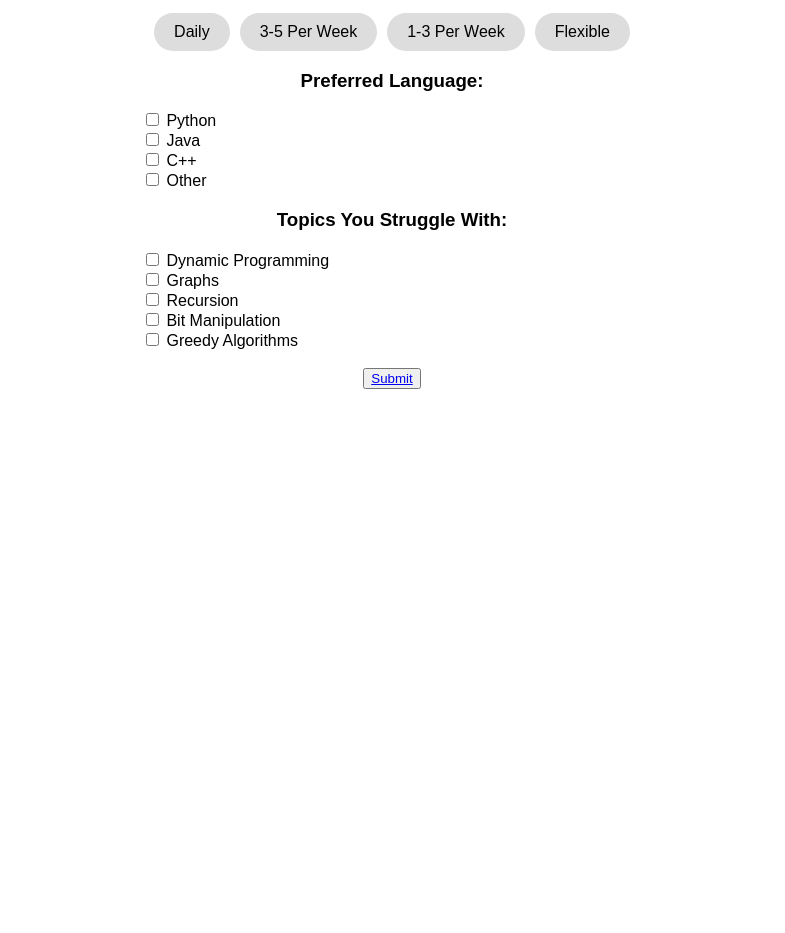
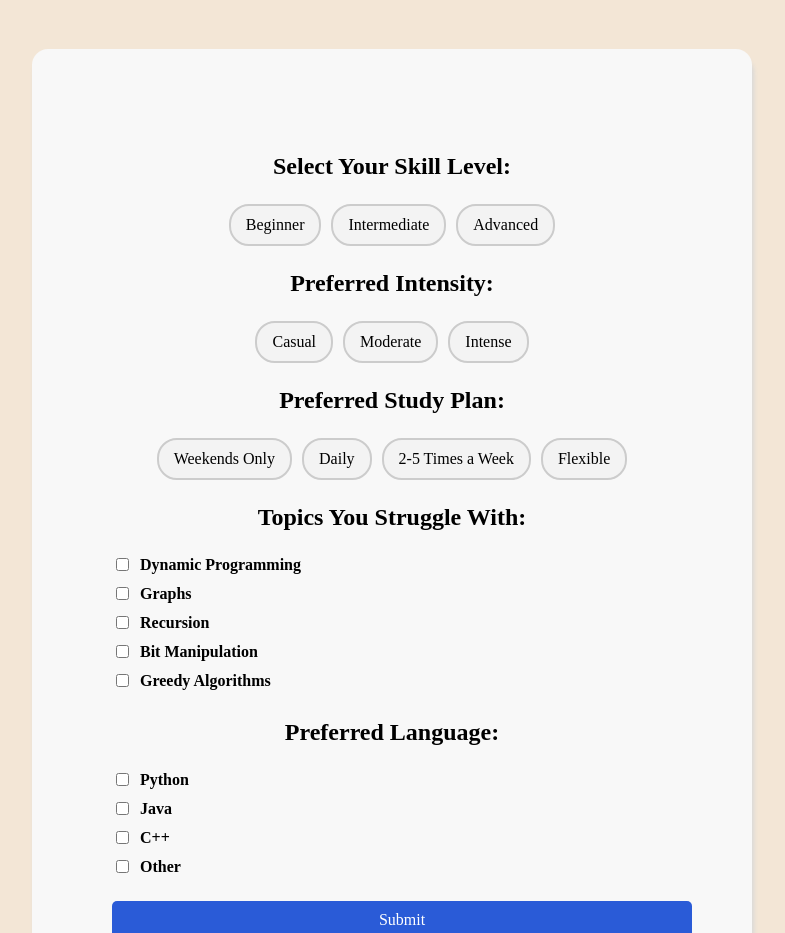
Before and after one commit to jaren55/LeetMate, a plain HTML site: page matchmaking-form.html in a window 1280 px wide. Shown: the part 221-1154 px from the top of the page, without its empty margins (248-1033 px from the left). Before the commit the page ends 800 px from the top, so only its background shows below. Drawn offline with Linux system fonts and the light colour scheme.

Commit message:
matching form styling

```diff
--- a/matchmaking-form.css
+++ b/matchmaking-form.css
@@ -2,6 +2,11 @@ body {
     font-family: Arial, sans-serif;
     text-align: center;
     padding: 20px;
+    background-color:#f3e6d6;
+}
+
+h1{
+    font-size: 60px;
 }
 
 .container {
@@ -28,6 +33,147 @@ body {
     color: white;
 }
 
+
+
+.create-account {
+    display: flex;
+    flex-direction: column;
+    align-items: center;
+    margin: 4rem 0;
+  }
+
+
+  .profile-header{
+    font-size: 1.8em;
+  }
+
+
+  .create-account-container {
+    display: flex;
+    flex-direction: column; /* Ensures vertical stacking */
+    align-items: center; /* Centers content horizontally */
+    /*justify-content: center; /* Centers content vertically */
+    /*padding: 20px;
+    text-align: center;*/
+    }
+
+    .create-an-account-form {
+      font-family: "Bree Serif";
+      background: #f8f8f8;
+      display: flex;
+      flex-direction: column;
+      justify-content: center;
+      padding: 5rem;
+      width: 35rem;
+      border-radius: 1rem;
+      box-shadow: 2px 8px 4px #d8d8d8;
+      margin-bottom: 10%;
+    }
+
+    .profile-img-change {
+      display: flex;
+      justify-content: center; /* Centers the image horizontally */
+      align-items: center; /* Centers content vertically if needed */
+      width: 100%; /* Ensure it spans the full width of the container */
+      margin-bottom: 20px; /* Add space below the image */
+      flex-direction: column; /* Stack items vertically if needed */
+  }
+
+    .account-fill-in-info label {
+      display: block;
+      font-weight: bold;
+      margin-bottom: 5px;
+    }
+
+
+    h3
+   {
+      display: flex;
+      flex-direction: column;
+      font-size: 1.5em;
+    }
+
+
+    /* Bubble Selection Styling */
+.bubble-options {
+    display: flex;
+    gap: 10px;
+    flex-wrap: wrap;
+    margin-bottom: 15px;
+}
+
+.bubble {
+    background-color: #f3f3f3;
+    border: 2px solid #ccc;
+    padding: 10px 15px;
+    border-radius: 20px;
+    cursor: pointer;
+    transition: all 0.3s ease;
+}
+
+.bubble:hover {
+    background-color: #e0e0e0;
+}
+
+.bubble.selected {
+    background-color: #007bff;
+    color: white;
+    border-color: #0056b3;
+}
+
+/* Checkbox Styling */
 .topics {
-    text-align: left;
+    display: flex;
+    flex-direction: column;
+    gap: 5px;
+    margin-bottom: 20px;
 }
+
+.topics label {
+    display: flex;
+    align-items: center;
+    gap: 8px;
+}
+
+    /* Ensuring checkboxes align properly */
+.checkbox-wrapper {
+    display: flex;
+    align-items: center;
+    gap: 10px;  /* Space between checkbox and label */
+    margin-bottom: 5px;
+}
+
+/* Make checkboxes larger */
+.checkbox-wrapper input[type="checkbox"] {
+    transform: scale(1.2);
+    cursor: pointer;
+}
+
+/* Make sure label is properly aligned */
+.checkbox-wrapper label {
+    font-size: 16px;
+    cursor: pointer;
+    white-space: nowrap;
+}
+
+.account-fill-in-info a {
+    display: block;
+    width: 100%;
+    padding: 10px;
+    margin-top: 1rem;
+    background-color: #2A5BD7;
+  color: white;
+    border: none;
+    border-radius: 5px;
+    font-size: 16px;
+    cursor: pointer;
+    margin-bottom: 30px;
+    margin-top: 10px;
+    transition-duration: 0.4s;
+    text-decoration: none;
+  }
+
+  .account-fill-in-info a:hover {
+    background-color: #1943af;
+    box-shadow: 0 12px 16px 0 rgba(0,0,0,0.24), 0 17px 50px 0 rgba(0,0,0,0.19);
+  }
--- a/matchmaking-form.html
+++ b/matchmaking-form.html
@@ -10,50 +10,88 @@
 
 <body>
     <div class="container">
-        <h2>Find Your LeetCode Buddy</h2>
-        <form>
+        <h1>Find Your LeetCode Buddy</h1>
+    </div>
+
+    <div class="create-account">
+
+        <div class="create-account-container">
+
+            <form class="create-an-account-form">
+
+                <div class="account-fill-in-info">
+
+
+
                     <h3>Select Your Skill Level:</h3>
                     <div class="bubble-options" id="skill-level">
-                <div class="bubble" onclick="selectBubble(this, 'skill')">Beginner</div>
-                <div class="bubble" onclick="selectBubble(this, 'skill')">Intermediate</div>
-                <div class="bubble" onclick="selectBubble(this, 'skill')">Advanced</div>
+                        <div class="bubble" onclick="selectBubble(this, 'skill-level')">Beginner</div>
+                        <div class="bubble" onclick="selectBubble(this, 'skill-level')">Intermediate</div>
+                        <div class="bubble" onclick="selectBubble(this, 'skill-level')">Advanced</div>
                     </div>
 
                     <h3>Preferred Intensity:</h3>
                     <div class="bubble-options" id="intensity">
-                <div class="bubble" onclick="selectBubble(this, 'intensity')">Daily</div>
-                <div class="bubble" onclick="selectBubble(this, 'intensity')">3-5 Per Week</div>
-                <div class="bubble" onclick="selectBubble(this, 'intensity')">1-3 Per Week</div>
-                <div class="bubble" onclick="selectBubble(this, 'intensity')">Flexible</div>
+                        <div class="bubble" onclick="selectBubble(this, 'intensity')">Casual</div>
+                        <div class="bubble" onclick="selectBubble(this, 'intensity')">Moderate</div>
+                        <div class="bubble" onclick="selectBubble(this, 'intensity')">Intense</div>
+                    </div>
+
+                    <h3>Preferred Study Plan:</h3>
+                    <div class="bubble-options" id="study-plan">
+                        <div class="bubble" onclick="selectBubble(this, 'study-plan')">Weekends Only</div>
+                        <div class="bubble" onclick="selectBubble(this, 'study-plan')">Daily</div>
+                        <div class="bubble" onclick="selectBubble(this, 'study-plan')">2-5 Times a Week</div>
+                        <div class="bubble" onclick="selectBubble(this, 'study-plan')">Flexible</div>
+                    </div>
+
+
+                        <h3>Topics You Struggle With:</h3>
+                        <div class="topics">
+                            <label><input type="checkbox" name="topics" value="Dynamic Programming"> Dynamic Programming</label>
+                            <label><input type="checkbox" name="topics" value="Graphs"> Graphs</label>
+                            <label><input type="checkbox" name="topics" value="Recursion"> Recursion</label>
+                            <label><input type="checkbox" name="topics" value="Bit Manipulation"> Bit Manipulation</label>
+                            <label><input type="checkbox" name="topics" value="Greedy Algorithms"> Greedy Algorithms</label>
                         </div>
 
                         <h3>Preferred Language:</h3>
                         <div class="topics">
-                <label><input type="checkbox" name="topics" value="Dynamic Programming"> Python</label><br>
-                <label><input type="checkbox" name="topics" value="Graphs"> Java</label><br>
-                <label><input type="checkbox" name="topics" value="Recursion"> C++</label><br>
-                <label><input type="checkbox" name="topics" value="Bit Manipulation"> Other</label><br>
+                            <label><input type="checkbox" name="language" value="Python"> Python</label>
+                            <label><input type="checkbox" name="language" value="Java"> Java</label>
+                            <label><input type="checkbox" name="language" value="C++"> C++</label>
+                            <label><input type="checkbox" name="language" value="Other"> Other</label>
                         </div>
 
-            <h3>Topics You Struggle With:</h3>
-            <div class="topics">
-                <label><input type="checkbox" name="topics" value="Dynamic Programming"> Dynamic Programming</label><br>
-                <label><input type="checkbox" name="topics" value="Graphs"> Graphs</label><br>
-                <label><input type="checkbox" name="topics" value="Recursion"> Recursion</label><br>
-                <label><input type="checkbox" name="topics" value="Bit Manipulation"> Bit Manipulation</label><br>
-                <label><input type="checkbox" name="topics" value="Greedy Algorithms"> Greedy Algorithms</label><br>
+                        <a href="matches.html" class="button">Submit</a>
+
+
                 </div>
-
-            <br>
-            <button><a href="matches.html">Submit</a></button>
             </form>
         </div>
 
+    </div>
+
+
+
+
+
     <script>
+
     function selectBubble(element, group) {
-            document.querySelectorAll(`#${group} .bubble`).forEach(b => b.classList.remove('selected'));
+    // Select all bubbles within the correct group and remove 'selected' class
+    document.querySelectorAll(`.bubble-options#${group} .bubble`).forEach(b => b.classList.remove('selected'));
+
+    // Add 'selected' class to the clicked bubble
     element.classList.add('selected');
 }
+
+
+        document.getElementById("submitButton").addEventListener("click", function() {
+            window.location.href = "matches.html";
+        });
+
+
     </script>
 </body>
 </html>
```
Lines whose indentation alone changed are shown as unchanged.
